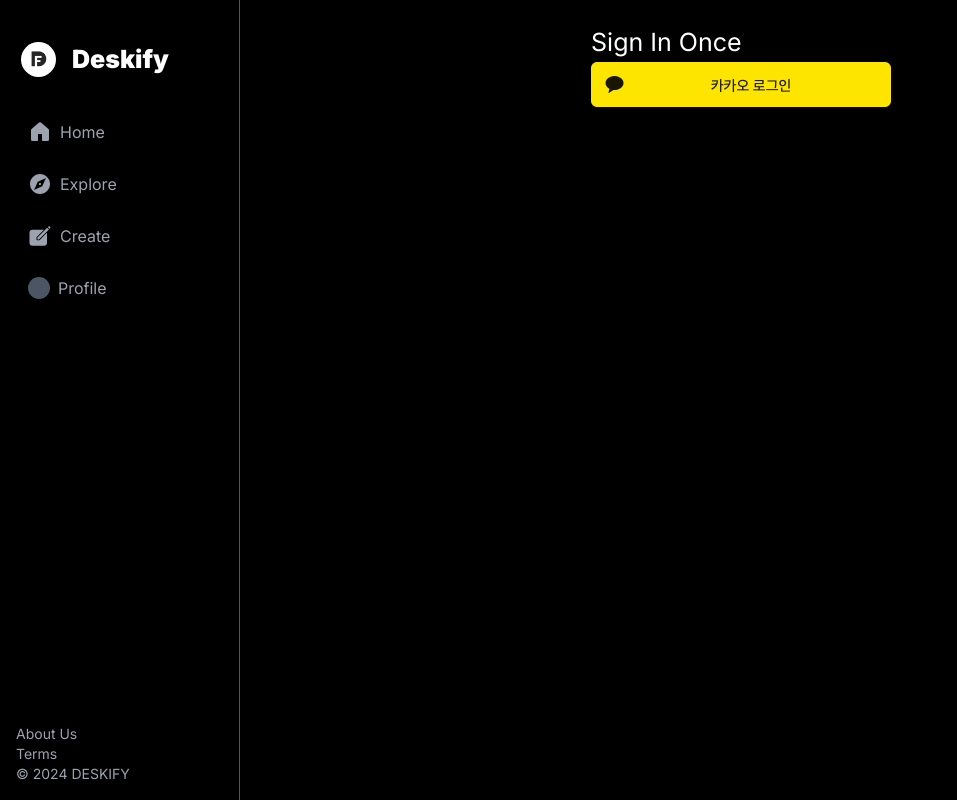
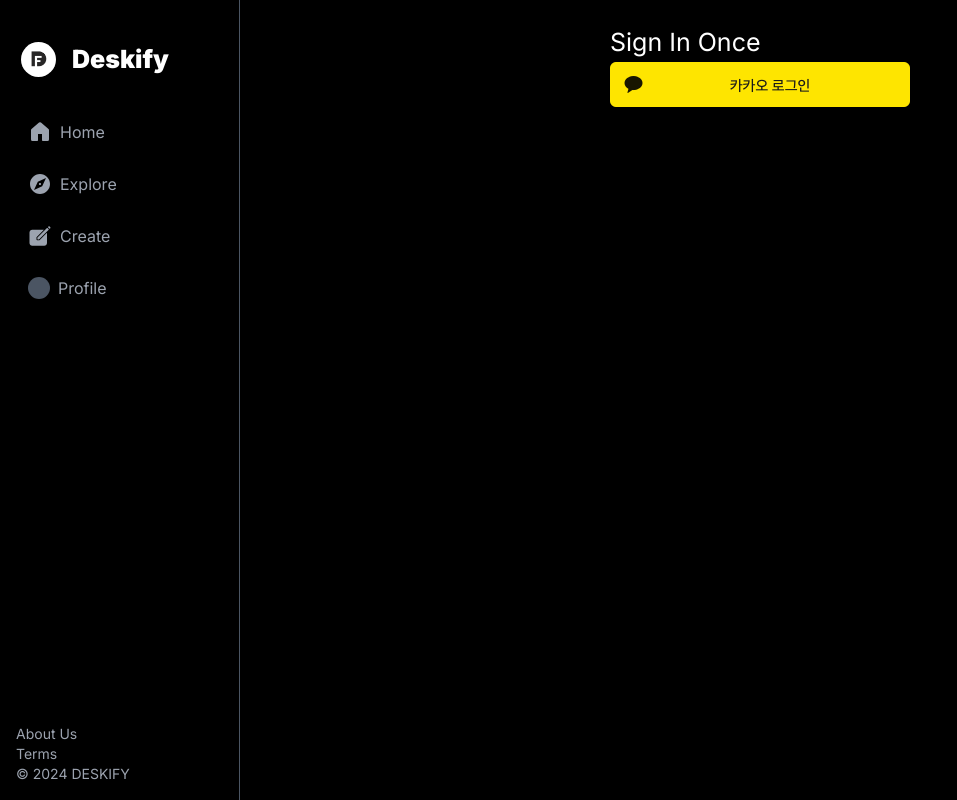
Before and after one commit to jukangpark/Deskify, a Next.js app: page /login in a window 1280 px wide. Shown: the whole page, without its empty margins (0-957 px from the left). Built offline with nearby package versions, Linux system fonts and the light colour scheme; no server answers.

Commit message:
Feed 컴포넌트 width: 100% -> flex-grow 로 레이아웃 버그 픽스

```diff
--- a/src/app/components/layout/Feed.tsx
+++ b/src/app/components/layout/Feed.tsx
@@ -5,7 +5,7 @@
 }
 
 const Feed: React.FC<FeedProps> = ({ children }) => {
-  return <div className="mt-[24px] w-full">{children}</div>;
+  return <div className="mt-[24px] flex-grow">{children}</div>;
 };
 
 export default Feed;
```
